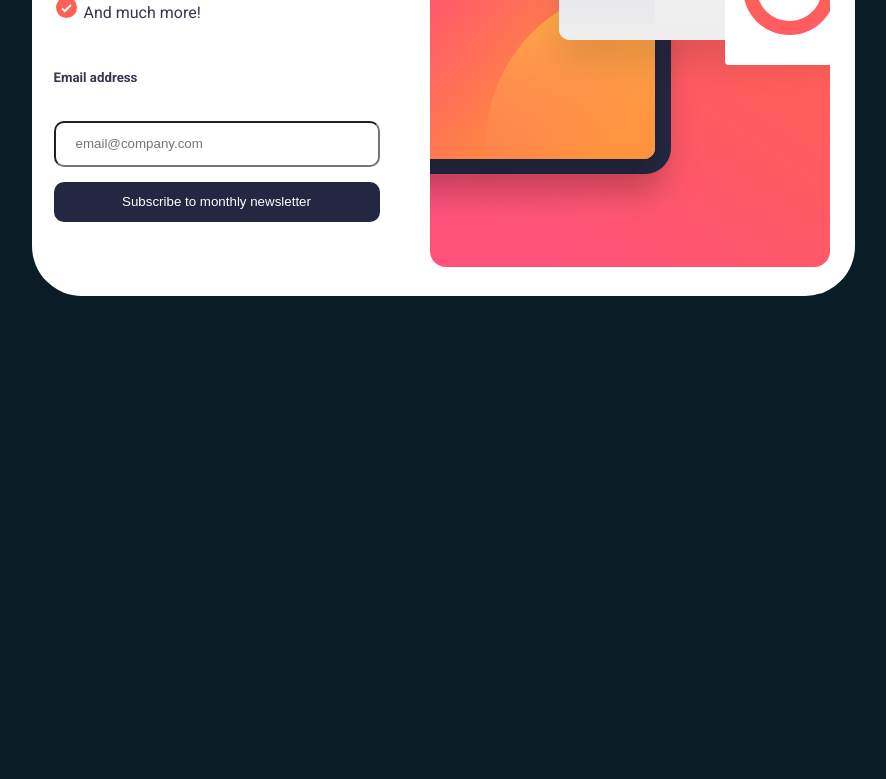
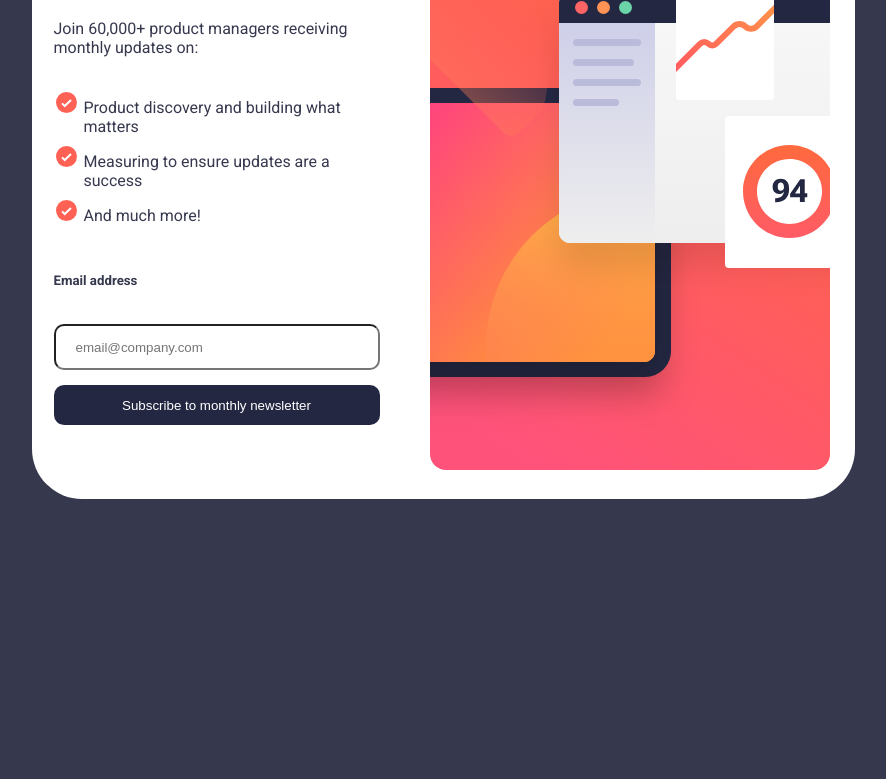
Before and after one commit to Samuel0008/Samuel0008.github.io, a plain HTML site: page index.html in a window 1280 px wide. Shown: the part 428-1207 px from the top of the page, without its empty margins (197-1083 px from the left). Before the commit the page ends 800 px from the top, so only its background shows below. Drawn offline with Linux system fonts and the light colour scheme.

Commit message:
Update style.css

```diff
--- a/style.css
+++ b/style.css
@@ -11,6 +11,7 @@ body {
     box-sizing: border-box;
     color: hsl(235, 18%, 26%);
 }
+
 .main-container{
     max-width: 375px;
 }
@@ -69,24 +70,27 @@ button {
     color: white;
     width: 326px;
 }
+
 #subBtn:hover {
     background-color: hsl(4, 100%, 67%);
     cursor: pointer;
 }
+
 .myInput:hover {
     cursor: pointer;
 }
 
 .invalidMsg {
     margin-left: 90px;
+}
 
-}
 h5 {
     display: inline;
 }
+
 @media (min-width: 576px) {
     body {
-        background-color: #0a1c25;
+        background-color: hsl(235, 18%, 26%);
         min-height: 100vh;
         display: grid;
         place-items: center;
@@ -94,20 +98,19 @@ h5 {
     .cont{
         background-color: white;
         border-radius: 50px;
+        margin-top: 35vh;
+        margin-bottom: 35vh;
     }
     .main-container{
         margin-left: 35vw;
-        margin-top: 20vp;
-       /* margin-right: -50px; */
         display: flex;
         flex-direction: row-reverse;
     }
     .image {
-        margin: 25px;
+         margin: 25px;
     }
     .texts {
         margin: 25px;
         margin-top: 75px;
     }
-
 }
```
